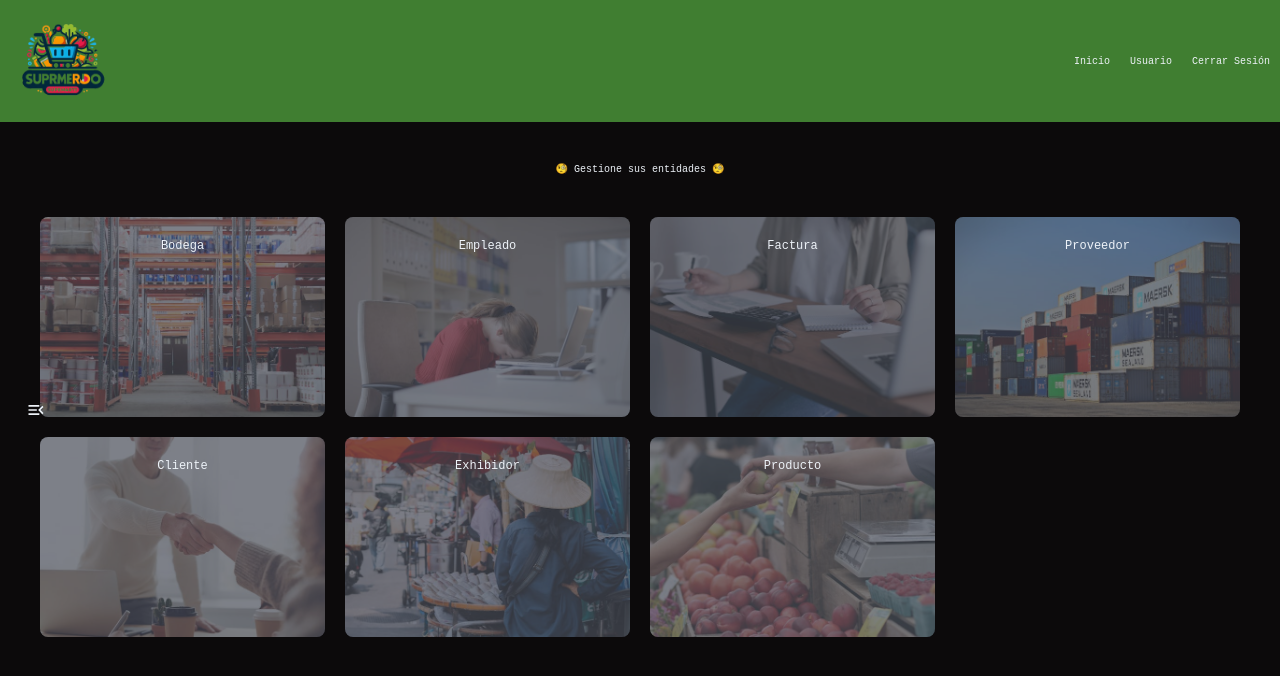
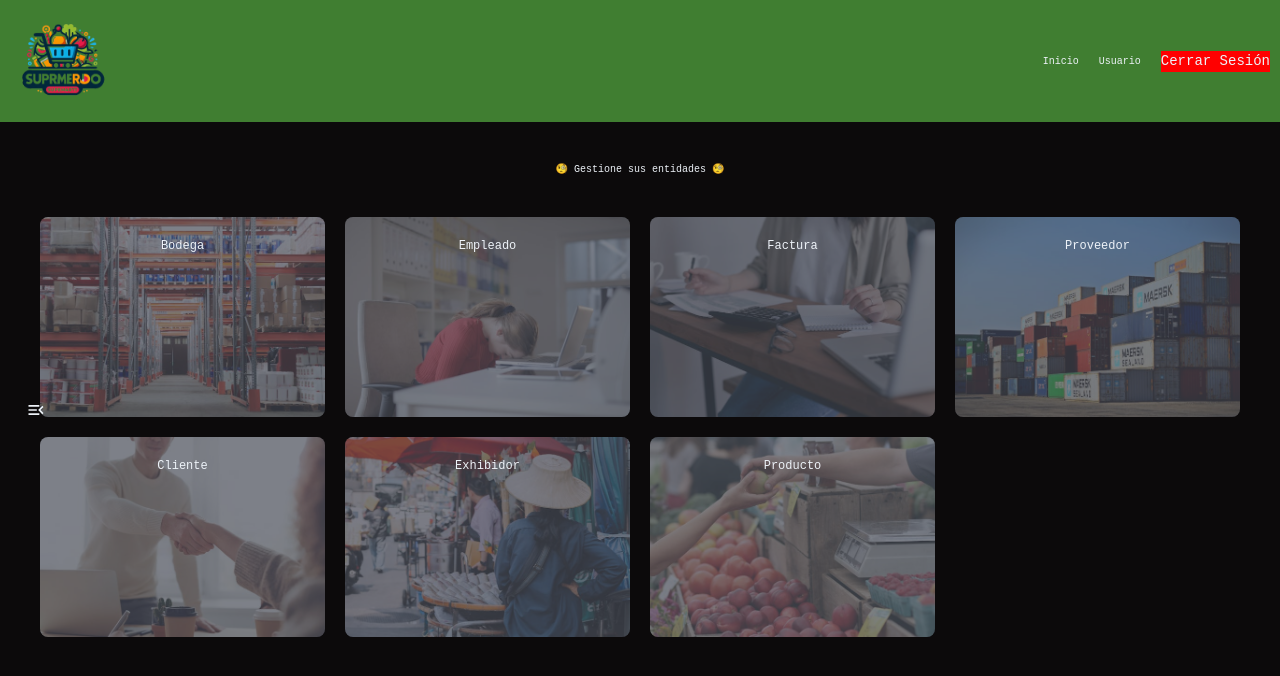
Before and after one commit to Hvnt3rK3ys/db1_fp, a Next.js app in the folder our-mercadillo/: page /dashboard in a window 1280 px wide. In both pictures the pointer is over the button "Cerrar Sesión". Shown: the top 676 px of the page. Built offline with nearby package versions, Linux system fonts and the light colour scheme; a web font is replaced by a local one.

Commit message:
UPDATE: Add header button hover color red

```diff
--- a/our-mercadillo/src/styles/Header.module.scss
+++ b/our-mercadillo/src/styles/Header.module.scss
@@ -32,6 +32,11 @@
           border: none;
           cursor: pointer;
         }
+
+        button:hover {
+          background-color: red;
+          font-size: 14px;
+        }
       }
     }
   }
```
